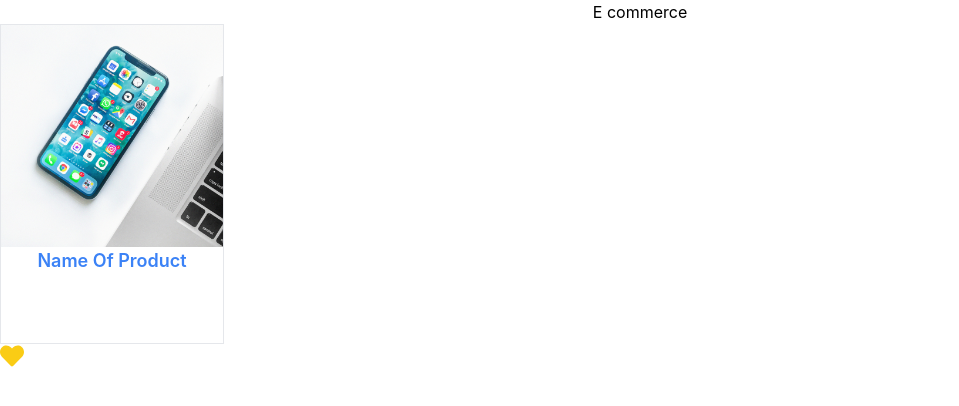
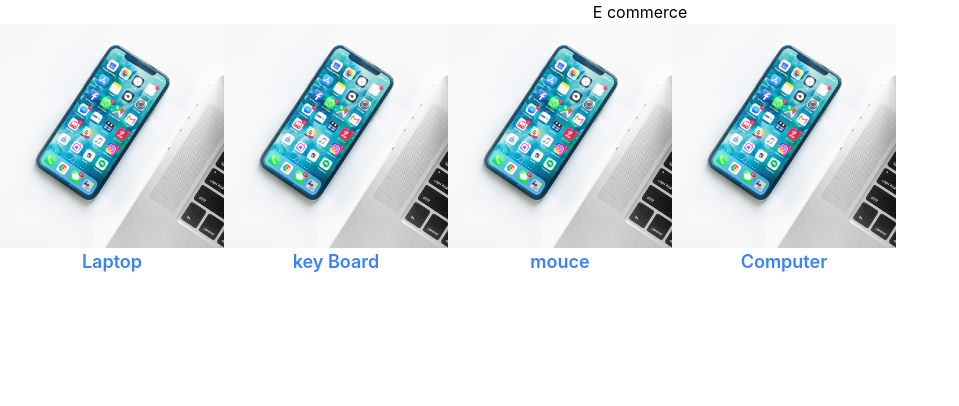
Before and after one commit to shivii011/e-commerce-website, a React (Create React App) app: page / in a window 1280 px wide. Shown: the top 406 px of the page, without its empty margins (0-959 px from the left). Built offline with nearby package versions, Linux system fonts and the light colour scheme.

Commit message:
[sk]-using map arrey of object and map it

```diff
--- a/src/App.js
+++ b/src/App.js
@@ -1,13 +1,10 @@
 import './App.css';
 import Card from './components/shared/Card';
-import FavouriteButton from './components/shared/FavouriteButton';
-
 function App() {
   return (
     <div className="App">
      E commerce
      <Card/>
-<FavouriteButton/>
     </div>
   );
 }
--- a/src/components/shared/Card.js
+++ b/src/components/shared/Card.js
@@ -3,21 +3,33 @@ import BuyButton from './BuyButton';
 import FavouriteButton from './FavouriteButton';
 import img from './mob-image.jpg'
 function Card() {
+  const data=[
+    {'ItemName':'Laptop',
+    'Price':'$600'},
+    {'ItemName':'key Board',
+    'Price':'$10'},
+    {'ItemName':'mouce',
+    'Price':'$8'},
+    {'ItemName':'Computer',
+    'Price':'$300'},
+  ]
+const listItems = data.map((element)=>{return(<div className='h-[20rem] w-[14rem] group '>
+<div className=''> <img className=' hover:object-center hover:border-solid hover:border-2 group-hover:border-yellow-400' src={img} alt='' /></div>
+<div> <p className='text-lg text-blue-500 font-semibold'>{element.ItemName}</p>
+  <div className='flex justify-between m-3 opacity-0 group-hover:opacity-100 '>
+    <p className='text-lg text-blue-500'>{element.Price}</p>
+    <div className='flex '>
+      <FavouriteButton className='mr-2' />
+      <BuyButton className='' />
+    </div>
+  </div>
+</div>
+</div>
+)})
   return (
-<a href='' className='group'>
-<div  className='h-[20rem] w-[14rem] border hover:shadow-lg'>
-     <div className=''> <img className=' hover:object-center hover:border-solid hover:border-2 hover:border-yellow-400'src={img} alt='' /></div>
-      <p className='text-lg text-blue-500 font-semibold'>Name Of Product</p>
-      <div className='flex justify-between m-3 opacity-0 hover:opacity-100 '>
-      <div><p className='text-lg text-blue-500'>$100.00</p></div>
-      <div className='flex '>
-       <FavouriteButton className='mr-2'/>
-       <BuyButton className=''/>
-        </div>
-      </div>
-    </div>
-</a>
+ <div className='flex'>{listItems}</div>
   )
+
 }
 
 export default Card
```
